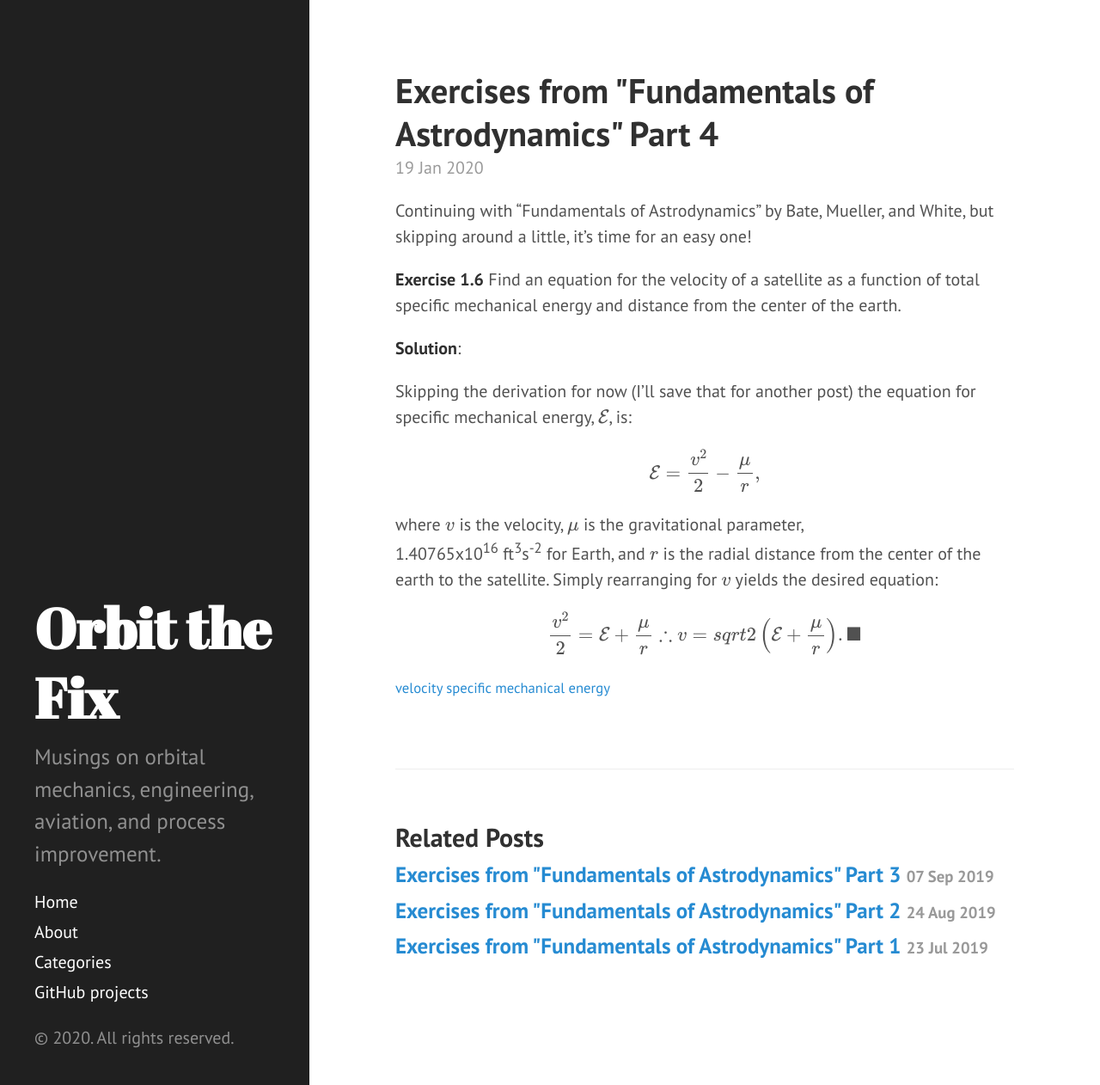
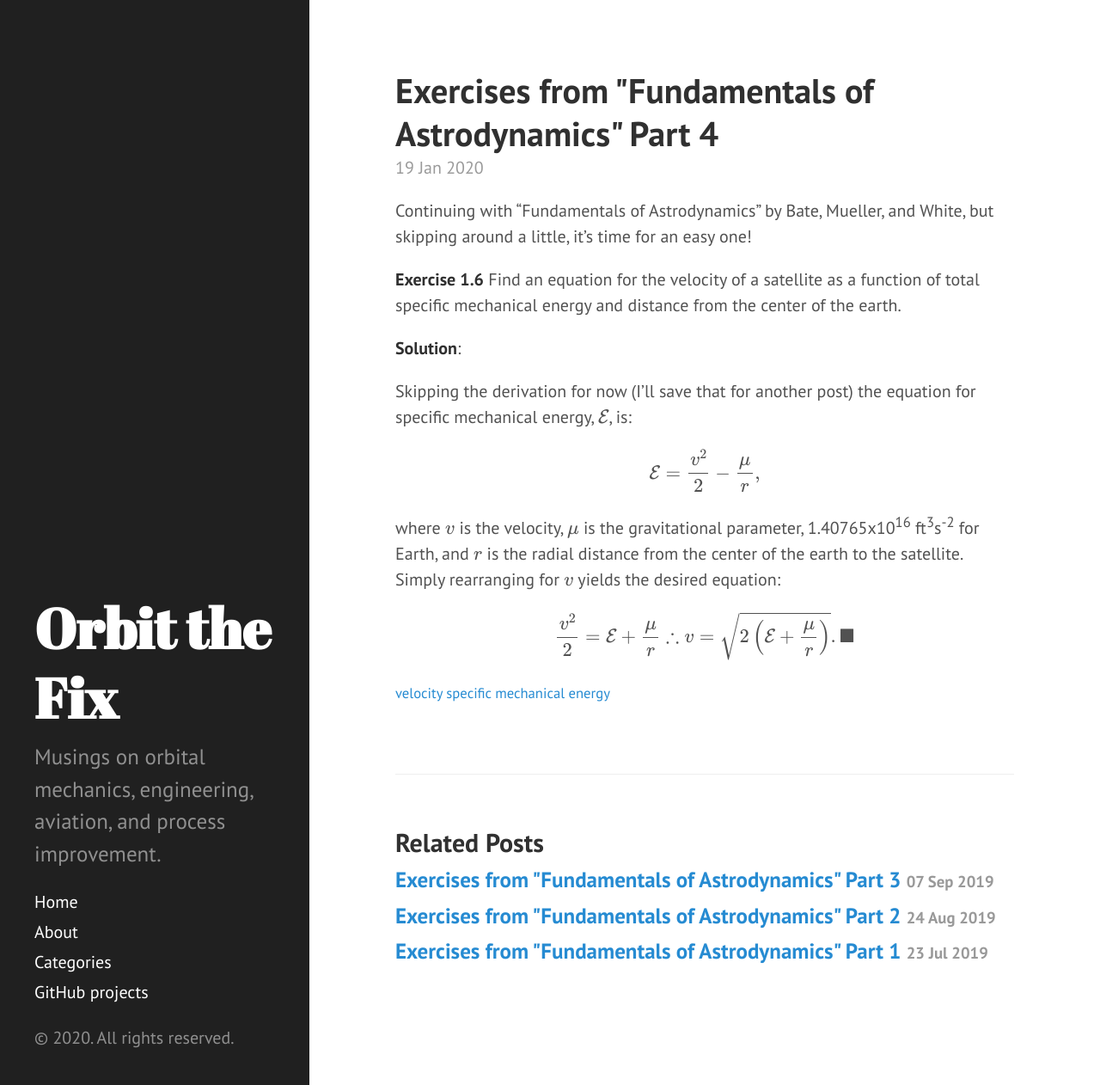
Before and after one commit to orbitthefix/orbitthefix.github.io, a Jekyll site: the page built from _posts/2020-01-19-exercises-from-fundamentals-of-astrodynamics-part-4.md, in a window 1280 px wide and 1262 px high. Shown: the whole window at 86% size. Built offline with Jekyll 4.4.1, drawn with Linux system fonts in a browser that asks for light colours; formulas are drawn with MathJax 3.

Commit message:
Fixed equation

```diff
--- a/_posts/2020-01-19-exercises-from-fundamentals-of-astrodynamics-part-4.md
+++ b/_posts/2020-01-19-exercises-from-fundamentals-of-astrodynamics-part-4.md
@@ -30,7 +30,7 @@ rearranging for $$v$$ yields the desired equation:
 $$
 
 \frac{v^2}{2} = \mathcal{E} + \frac{\mu}{r} \\
-\therefore v = sqrt{2 \left ( \mathcal{E} + \frac{\mu}{r} \right )}.
+\therefore v = \sqrt{2 \left ( \mathcal{E} + \frac{\mu}{r} \right )}.
 \blacksquare
 
 $$
```
